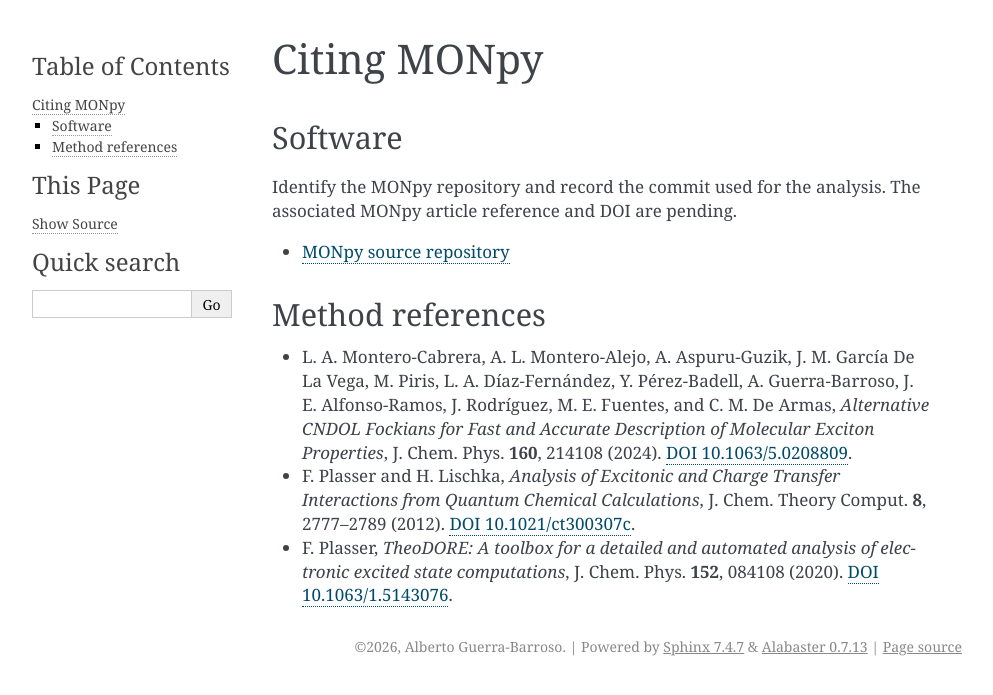
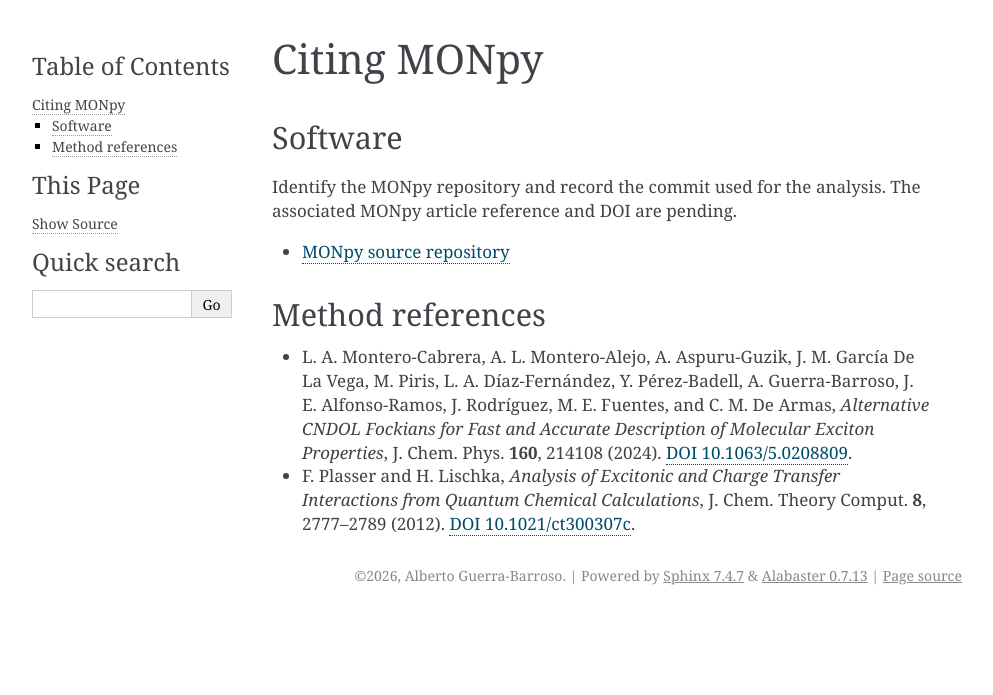
Before and after one commit to albertoguerrabar/MONpy, a Sphinx documentation site: the page built from docs/source/citing.rst, in a window 1280 px wide. Shown: the top 695 px of the page, without its empty margins (148-1141 px from the left). Built offline with Sphinx 7.4.7, drawn with Linux system fonts in a browser that asks for light colours.

Commit message:
Remove TheoDORE reference from citation page

```diff
--- a/docs/source/citing.rst
+++ b/docs/source/citing.rst
@@ -25,6 +25,3 @@ Method references
   Interactions from Quantum Chemical Calculations*, J. Chem. Theory Comput.
   **8**, 2777–2789 (2012).
   `DOI 10.1021/ct300307c <https://doi.org/10.1021/ct300307c>`_.
-* F. Plasser, *TheoDORE: A toolbox for a detailed and automated analysis of
-  electronic excited state computations*, J. Chem. Phys. **152**, 084108
-  (2020). `DOI 10.1063/1.5143076 <https://doi.org/10.1063/1.5143076>`_.
```
